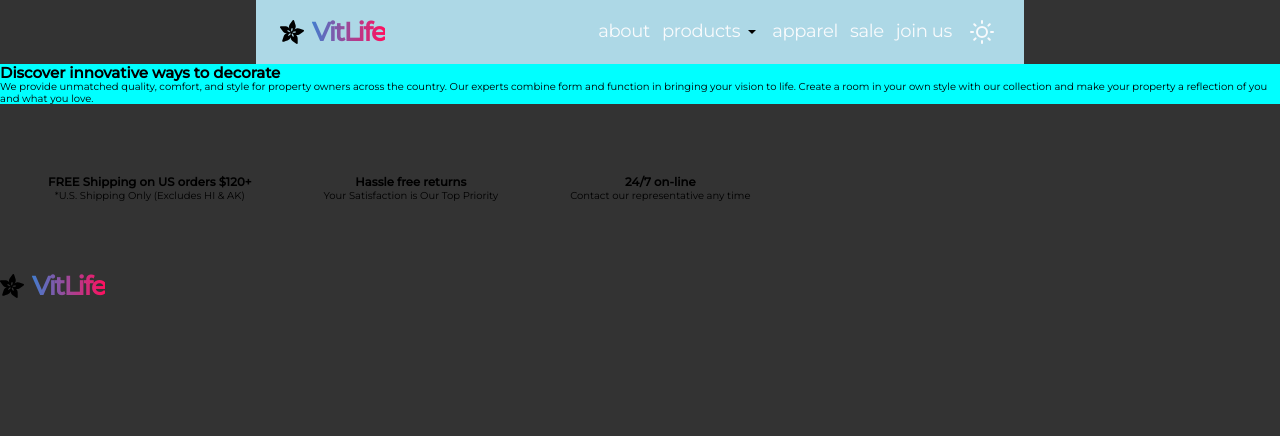
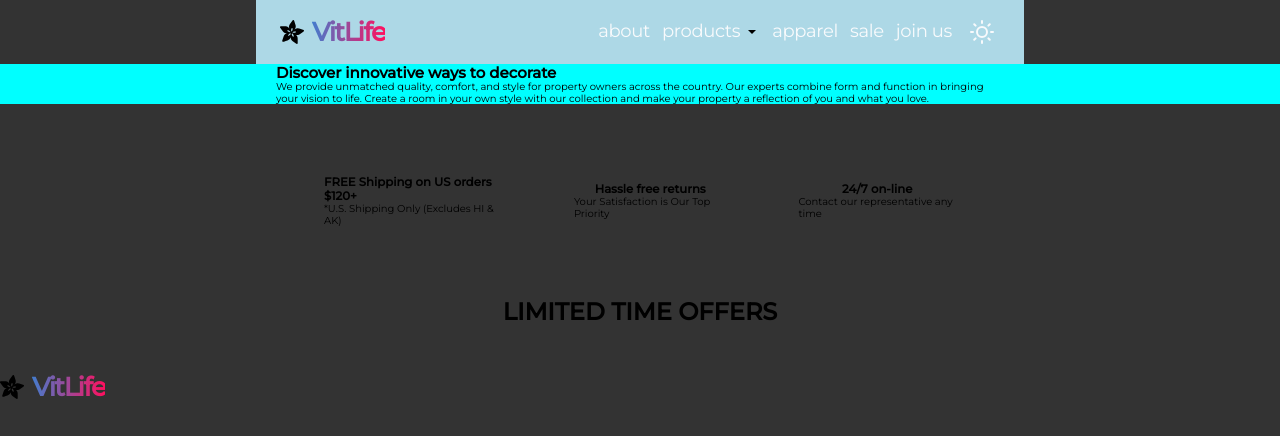
Before and after one commit to Alexandrbig1/vit-life, a React (Vite) app: page / in a window 1280 px wide. Shown: the top 436 px of the page. Built offline with nearby package versions, Linux system fonts and the light colour scheme.

Commit message:
feat: added offer component

```diff
--- a/src/components/Hero/Hero.jsx
+++ b/src/components/Hero/Hero.jsx
@@ -1,18 +1,21 @@
+import { Container } from "../layout";
 import { HeroContainer } from "./Hero.styled";
 
 function Hero() {
   return (
     <HeroContainer>
+      <Container>
         <div>
           <h1>Discover innovative ways to decorate</h1>
           <p>
             We provide unmatched quality, comfort, and style for property owners
-          across the country. Our experts combine form and function in bringing
-          your vision to life. Create a room in your own style with our
-          collection and make your property a reflection of you and what you
-          love.
+            across the country. Our experts combine form and function in
+            bringing your vision to life. Create a room in your own style with
+            our collection and make your property a reflection of you and what
+            you love.
           </p>
         </div>
+      </Container>
     </HeroContainer>
   );
 }
--- /dev/null
+++ b/src/components/Offer/Offer.jsx
@@ -0,0 +1,11 @@
+import { OfferTitle } from "./Offer.styled";
+
+function Offer() {
+  return (
+    <div>
+      <OfferTitle>LIMITED TIME OFFERS</OfferTitle>
+    </div>
+  );
+}
+
+export default Offer;
--- /dev/null
+++ b/src/components/Offer/Offer.styled.jsx
@@ -0,0 +1,8 @@
+import styled from "styled-components";
+
+export const OfferTitle = styled.h2`
+  font-size: 2.4rem;
+  font-weight: 700;
+  text-align: center;
+  margin-bottom: 4.8rem;
+`;
--- a/src/pages/Home/Home.jsx
+++ b/src/pages/Home/Home.jsx
@@ -1,11 +1,16 @@
 import About from "../../components/About/About";
 import Hero from "../../components/Hero/Hero";
+import Offer from "../../components/Offer/Offer";
+import { Container } from "../../components/layout";
 
 function Home() {
   return (
     <div>
       <Hero />
-      <About />
+      <Container>
+        <About />
+        <Offer />
+      </Container>
     </div>
   );
 }
```
Lines whose indentation alone changed are shown as unchanged.
